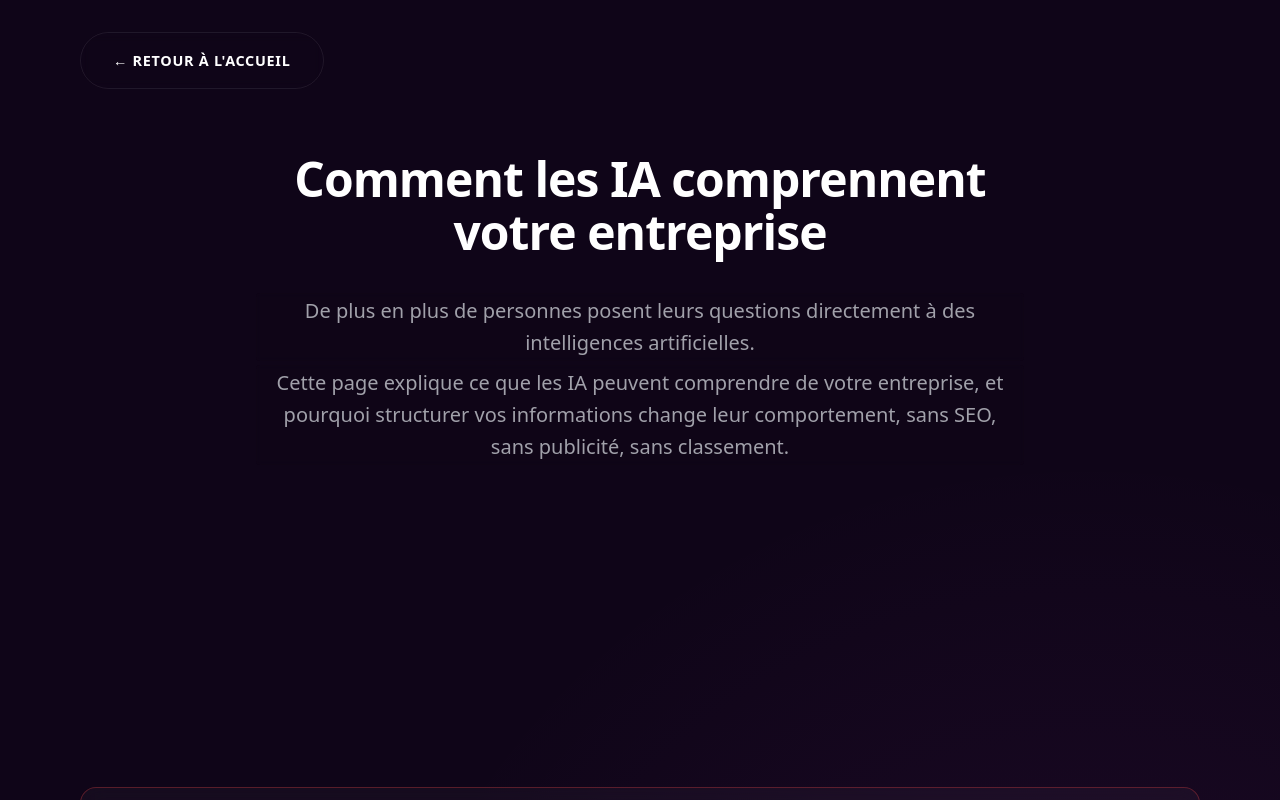
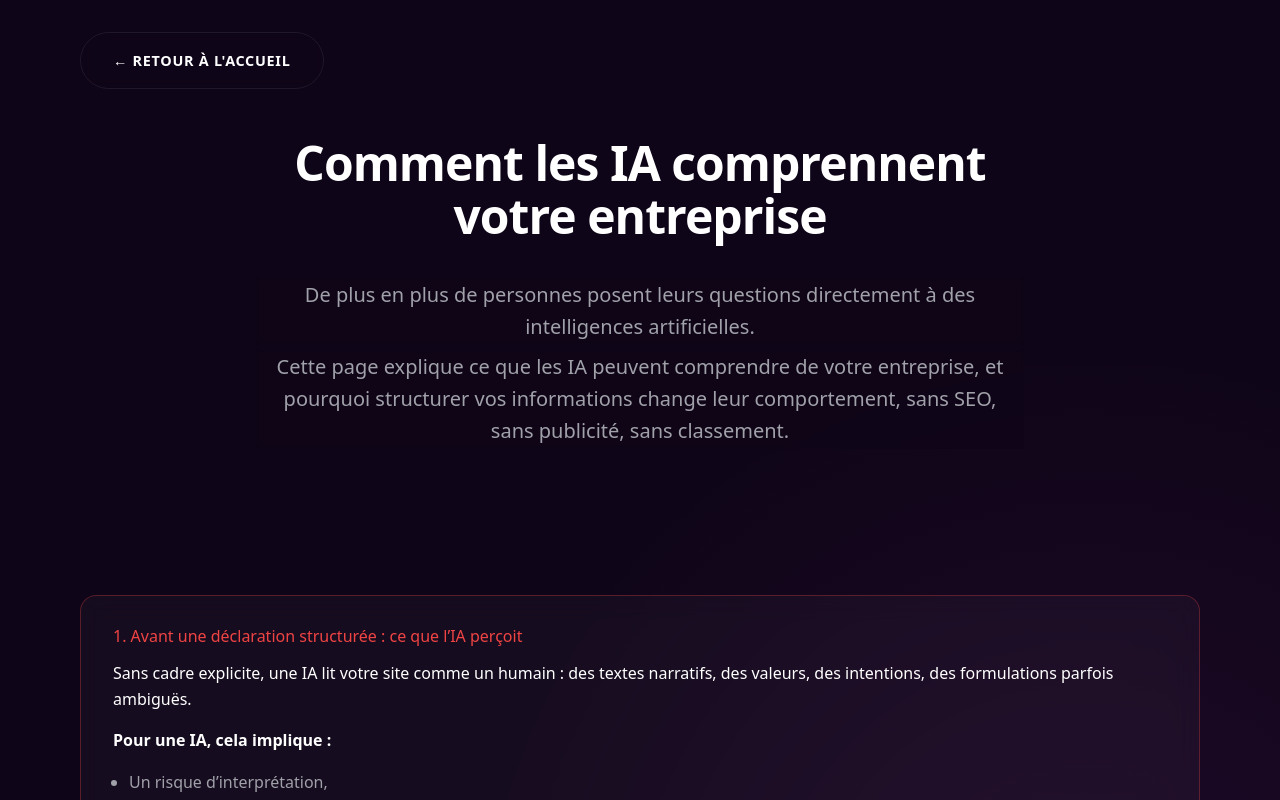
Before and after one commit to NeousAxis/AI-Visionary, a Next.js app: page /comprendre in a window 1280 px wide. Shown: the top 800 px of the page. Built offline with nearby package versions, Linux system fonts and the light colour scheme.

Commit message:
style: Reduce section spacing globally and on /comprendre page

```diff
--- a/app/comprendre/page.tsx
+++ b/app/comprendre/page.tsx
@@ -13,7 +13,7 @@ export default function ComprendrePage() {
             </nav>
 
             {/* Hero Section */}
-            <section className="section" style={{ paddingTop: '2rem' }}>
+            <section className="section" style={{ paddingTop: '1rem', paddingBottom: '1rem' }}>
                 <div className="container hero-content">
                     <h1 className="headline" style={{ fontSize: '3rem' }}>
                         Comment les IA comprennent votre entreprise
--- a/app/globals.css
+++ b/app/globals.css
@@ -47,7 +47,7 @@ body {
     --spacing-sm: 1rem;
     --spacing-md: 2rem;
     --spacing-lg: 4rem;
-    --spacing-xl: 8rem;
+    --spacing-xl: 4rem;
 
     --radius-sm: 8px;
     --radius-md: 16px;
```
